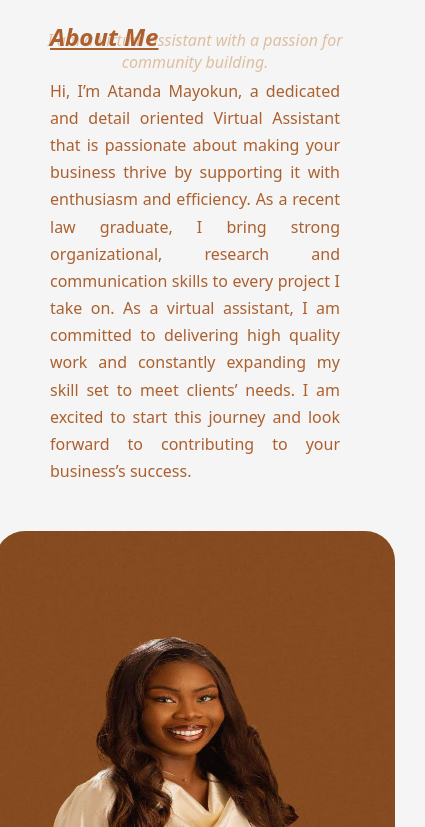
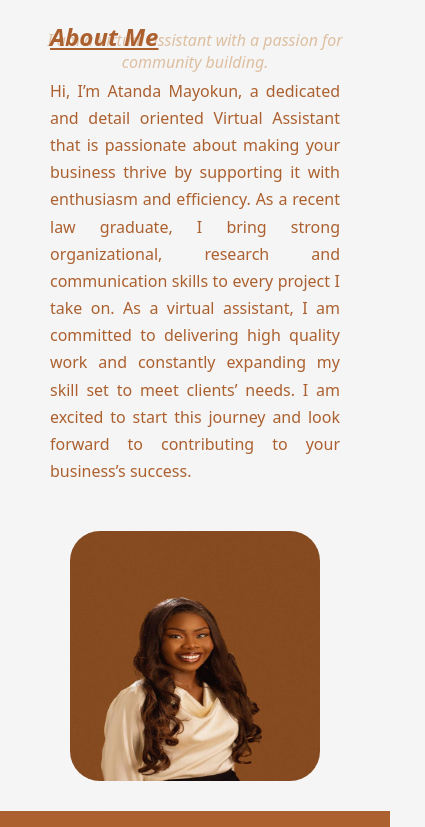
Before and after one commit to DeeThunder/mayokun-Atanda-Portfolio, a plain HTML site: page index.html in a window 390 px wide. Shown: the part 273-1100 px from the top of the page, 425 px wide, since content can reach past the window. Drawn offline with Linux system fonts and the light colour scheme; files whose address does not match are found by name.

Commit message:
mobile profile pic size edit

```diff
--- a/style.css
+++ b/style.css
@@ -205,8 +205,8 @@
         justify-content: space-evenly;
         margin: 0;
         img{
-            height: 400px;
-            width:400px;
+            height: 250px;
+            width: 250px;
         }
     }
 
```
